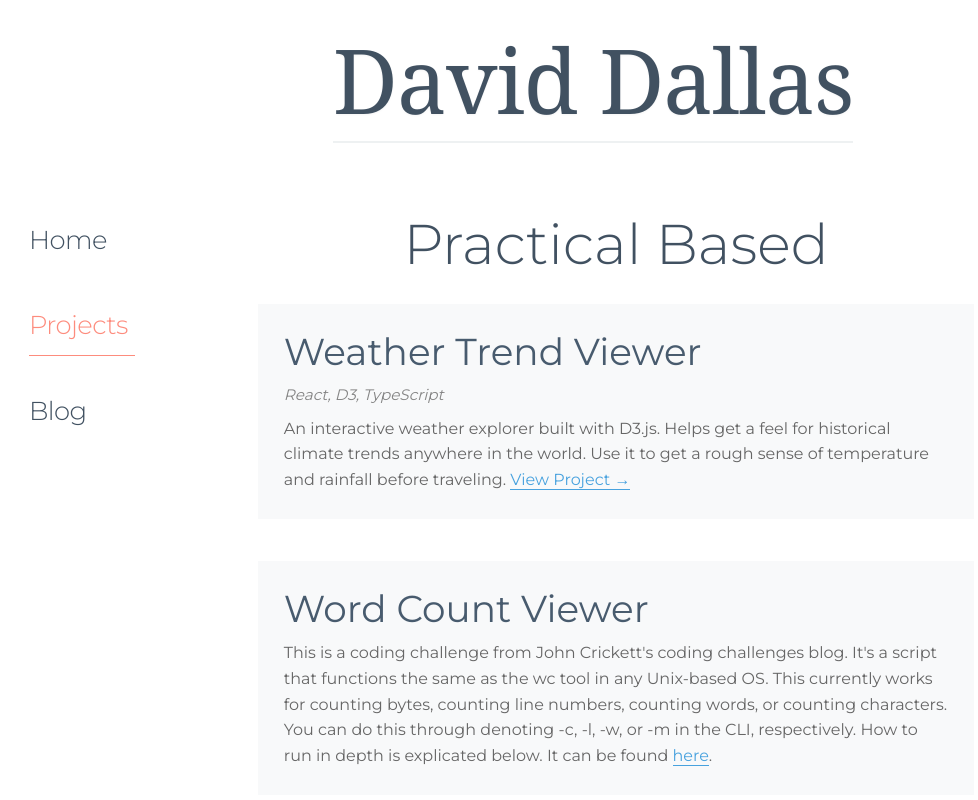
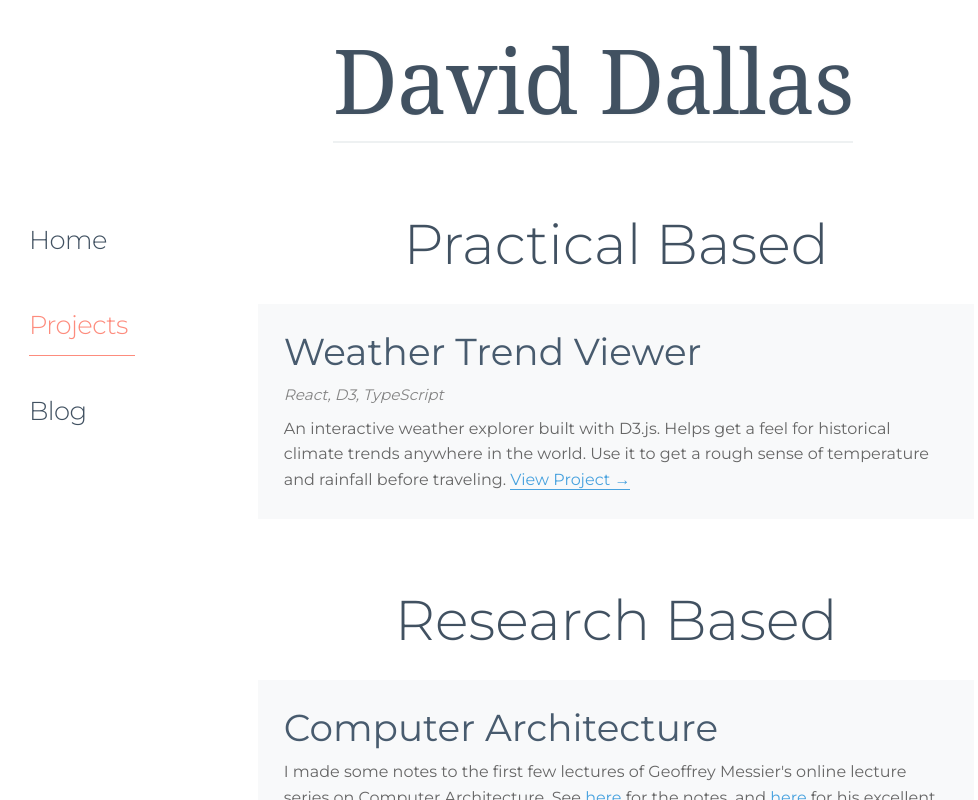
Before and after one commit to DavidJDallas/site, a React (Create React App) app: page /projects in a window 1280 px wide. Shown: the whole page, without its empty margins (35-1013 px from the left). Built offline with nearby package versions, Linux system fonts and the light colour scheme.

Commit message:
deleted cli project

```diff
--- a/src/Projects/Projects.jsx
+++ b/src/Projects/Projects.jsx
@@ -11,13 +11,6 @@ const Projects = () => {
                     <p className="tech-stack">React, D3, TypeScript</p>
                     <p>
                         An interactive weather explorer built with D3.js. Helps get a feel for historical climate trends anywhere in the world. Use it to get a rough sense of temperature and rainfall before traveling. <a href="https://weathertrends.netlify.app/" target="_blank" rel="noopener noreferrer">View Project →</a>
-                    </p>
-                </article>
-
-                <article className="project-article project-card">
-                    <h3>Word Count Viewer</h3>
-                    <p>
-                        This is a coding challenge from John Crickett's coding challenges blog. It's a script that functions the same as the wc tool in any Unix-based OS. This currently works for counting bytes, counting line numbers, counting words, or counting characters. You can do this through denoting -c, -l, -w, or -m in the CLI, respectively. How to run in depth is explicated below. It can be found <a href="https://github.com/DavidJDallas/wc-tool">here</a>.
                     </p>
                 </article>
             </section>
```
